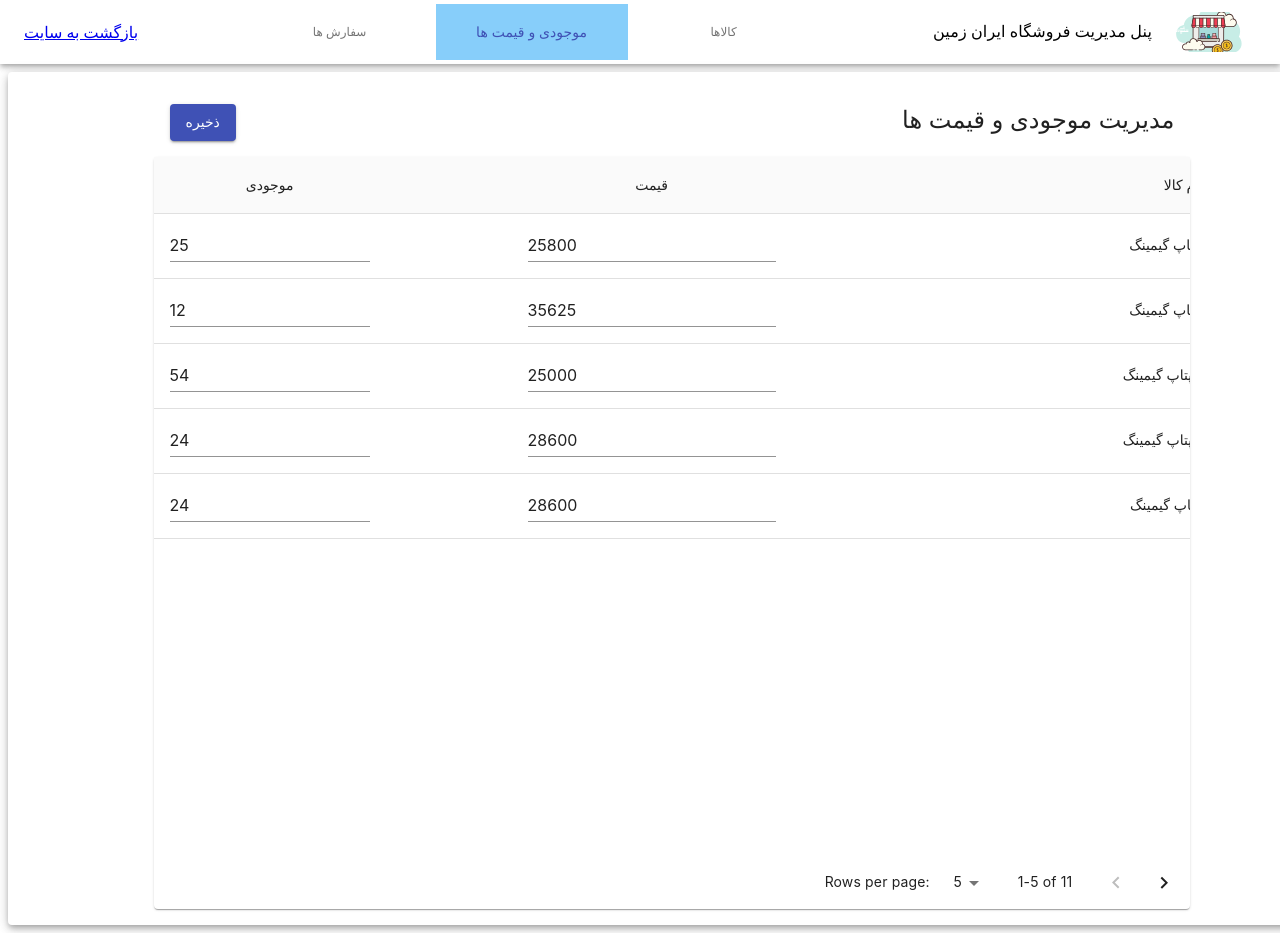
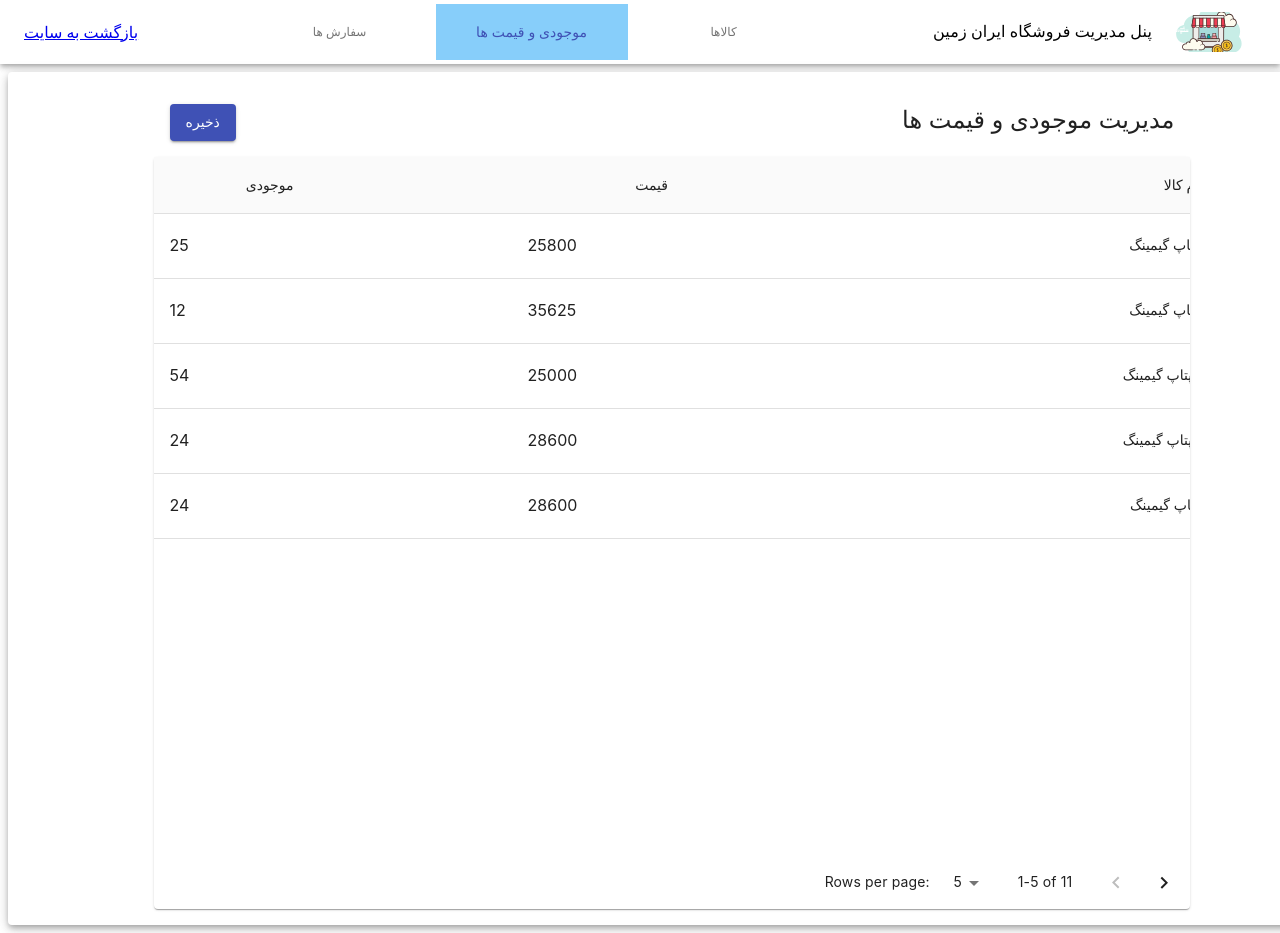
Before and after one commit to aliziaeijazi/Iran-Shop, a React (Create React App) app: page /management/supply in a window 1280 px wide. Shown: the top 933 px of the page. Built offline with nearby package versions, Linux system fonts and the light colour scheme; data requests are answered from the project's data file.

Commit message:
change inputs design

```diff
--- a/src/pages/StoreManagement/components/Table/Table.component.js
+++ b/src/pages/StoreManagement/components/Table/Table.component.js
@@ -8,7 +8,7 @@ import TableContainer from '@material-ui/core/TableContainer';
 import TableHead from '@material-ui/core/TableHead';
 import TablePagination from '@material-ui/core/TablePagination';
 import TableRow from '@material-ui/core/TableRow';
-import {Avatar, Button, TextField} from "@material-ui/core";
+import { InputBase} from "@material-ui/core";
 import {FeachProducts} from "../../../../api/store.api";
 import {BASE_URL} from "../../../../configs/variable.config";
 
@@ -29,15 +29,26 @@ const columns = [
 ];
 
 function createData(id = 0, counter, _cost, productName) {
-    let count = <TextField id={id} defaultValue={counter} type="number" inputProps={{readOnly: true}} InputLabelProps={{shrink: true,}} onClick={(event) => {event.target.readOnly = false}}/>
-        let cost  = <TextField id={id} defaultValue={_cost} type="number"  inputProps={{readOnly: true}} InputLabelProps={{shrink: true ,}} onClick={(event)=>{event.target.readOnly=false}}/>
+    let count = <InputBase id={id} defaultValue={counter} type="number" inputProps={{readOnly: true}}
+                           onClick={(event) => {
+                               event.target.readOnly = false;
+                               event.target.style.borderBottom = "2px solid red"
+                           }}/>
+    let cost = <InputBase id={id} defaultValue={_cost} type="number" inputProps={{readOnly: true}}
+                          onClick={(event) => {
+        event.target.readOnly = false;
+        event.target.style.borderBottom = "2px solid red"
+    }}/>
 
     return {productName, cost, count};
 }
-        let rows =[]
-        function createRowsData(data){
-        rows =  data.map((target)=>createData(target.id, target.count, target.price, target.name))
+
+let rows = []
+
+function createRowsData(data) {
+    rows = data.map((target) => createData(target.id, target.count, target.price, target.name))
 }
+
 const useStyles = makeStyles({
     root: {
         width: '80%',
@@ -48,18 +59,19 @@ function createData(id = 0, counter, _cost, productName) {
     },
 });
 
-        const gettingData = async (setData) =>{
+const gettingData = async (setData) => {
     const data = await FeachProducts()
     await createRowsData(data)
     setData(data)
 }
-        export default function  StickyHeadTable() {
+export default function StickyHeadTable() {
     const classes = useStyles();
     const [page, setPage] = React.useState(0);
     const [rowsPerPage, setRowsPerPage] = React.useState(5);
     const [data, setData] = React.useState([])
-        useEffect(()=>{gettingData(setData)
-    },[])
+    useEffect(() => {
+        gettingData(setData)
+    }, [])
     const handleChangePage = (event, newPage) => {
         setPage(newPage);
     };
```
Lines whose indentation alone changed are shown as unchanged.
